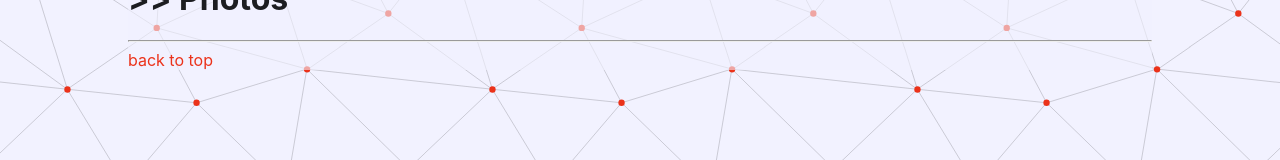
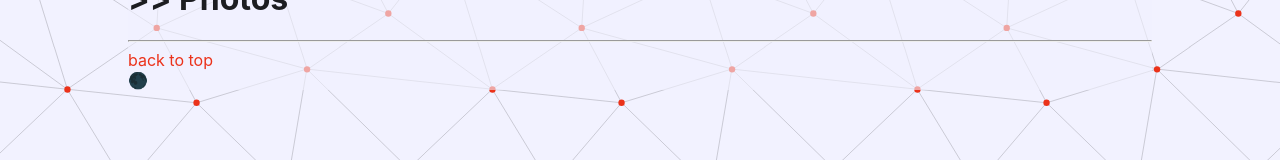
Before and after one commit to NathanInbar/NathanInbar.github.io, a Svelte app in the folder portfolio-site/: page / in a window 1280 px wide. Shown: the part 378-538 px from the top of the page. Built offline with nearby package versions, Linux system fonts and the light colour scheme.

Commit message:
added toggle button

```diff
--- a/portfolio-site/src/App.svelte
+++ b/portfolio-site/src/App.svelte
@@ -1,5 +1,13 @@
 <script>
   import ContentContainer from "./Components/ContentContainer.svelte";
+  import { dark_mode } from "./Components/stores.js";
+  const theme_toggle_icons = ["🌑", "☀️"];
+  let theme_toggle_icon = theme_toggle_icons[0];
+
+  const toggleDarkMode = () => {
+    $dark_mode = !$dark_mode;
+    theme_toggle_icon = theme_toggle_icons[$dark_mode ? 1 : 0];
+  };
 </script>
 
 <span id="bkg">
@@ -27,6 +35,7 @@
     <ContentContainer title="Projects" />
     <ContentContainer title="Photos" />
     <a href="#main__container">back to top</a>
+    <div on:click={toggleDarkMode}>{theme_toggle_icon}</div>
   </span>
 </span>
 
```
